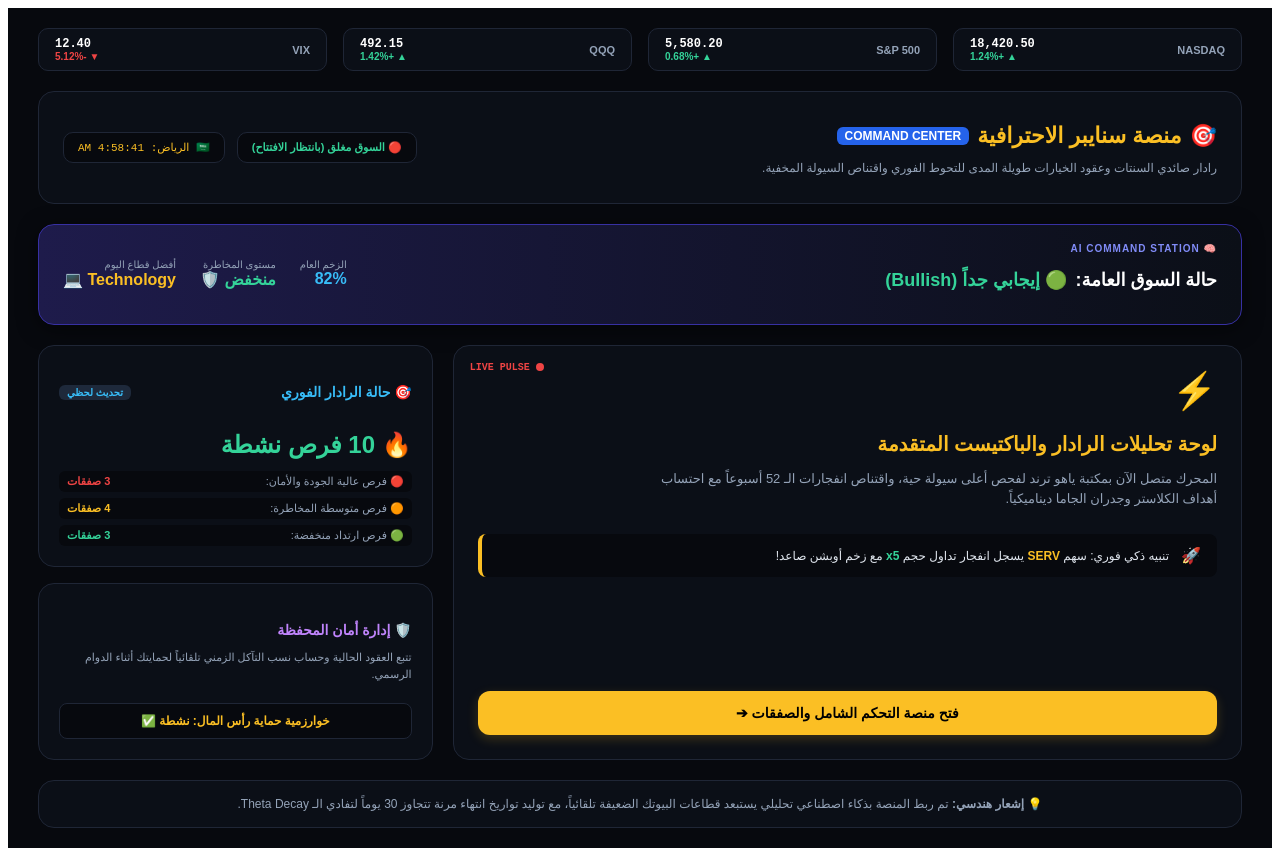
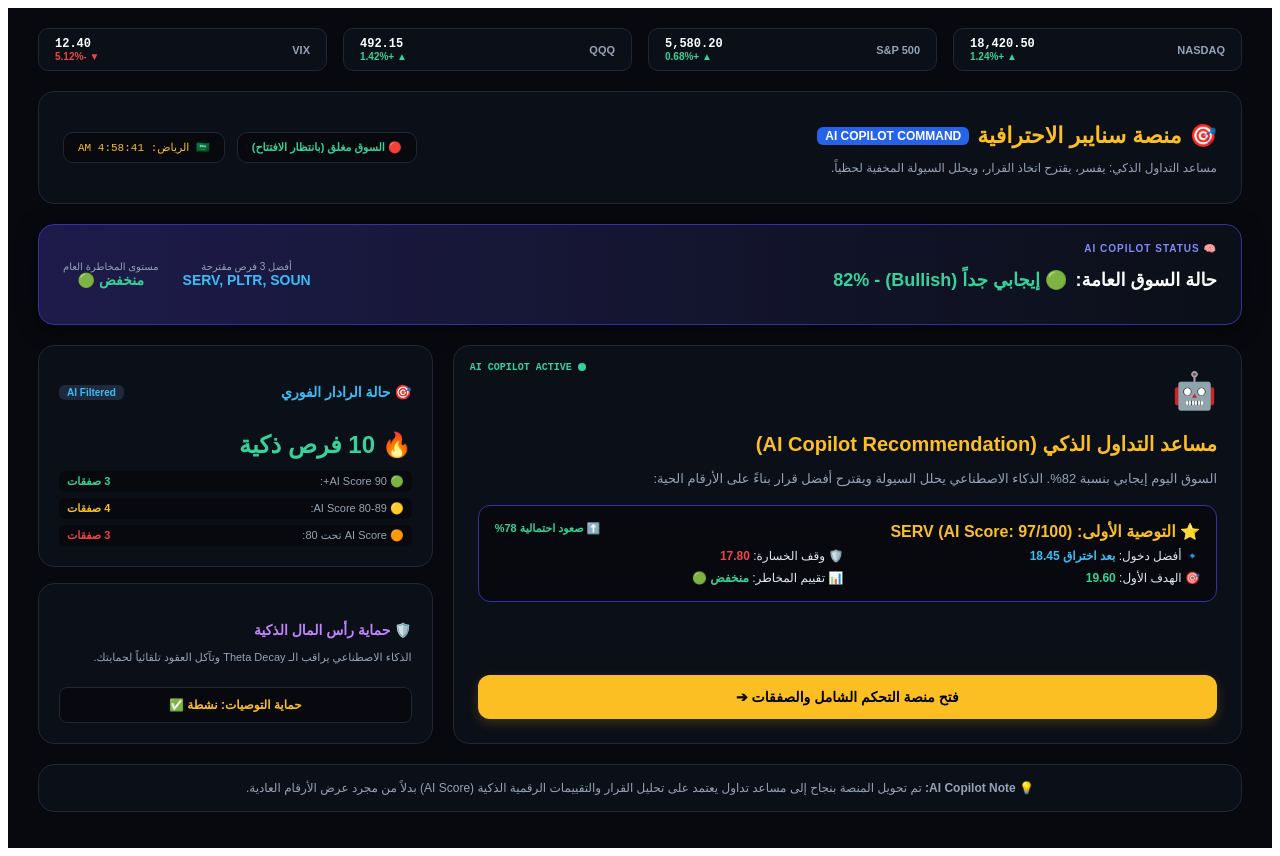
Before and after one commit to fares1040/trading-bot-pro, a Next.js app: page / in a window 1280 px wide. Built offline with nearby package versions, Linux system fonts and the light colour scheme.

Commit message:
Update page.jsx

```diff
--- a/app/page.jsx
+++ b/app/page.jsx
@@ -8,7 +8,6 @@ export default function HomePage() {
   const [riyadhTime, setRiyadhTime] = useState('');
   const [marketStatus, setMarketStatus] = useState('جاري الفحص...');
 
-  // مؤشرات السوق الحية
   const [indices, setIndices] = useState([
     { name: 'NASDAQ', value: '18,420.50', change: '+1.24%', isUp: true },
     { name: 'S&P 500', value: '5,580.20', change: '+0.68%', isUp: true },
@@ -16,7 +15,6 @@ export default function HomePage() {
     { name: 'VIX', value: '12.40', change: '-5.12%', isUp: false },
   ]);
 
-  // تحديث وقت الرياض وحالة السوق الحية
   useEffect(() => {
     const updateTime = () => {
       const now = new Date();
@@ -33,7 +31,7 @@ export default function HomePage() {
   return (
     <div style={{ minHeight: '100vh', backgroundColor: '#07090E', color: '#F8FAFC', fontFamily: 'sans-serif', direction: 'rtl', padding: '20px 30px' }}>
 
-      {/* 8) مباشر Widget شريط المؤشرات العالمي المباشر في أعلى الصفحة */}
+      {/* شريط المؤشرات العالمي المباشر */}
       <div style={{ display: 'flex', gap: '16px', overflowX: 'auto', marginBottom: '16px', paddingBottom: '4px' }}>
         {indices.map((idx, i) => (
           <div key={i} style={{ flex: '1', minWidth: '150px', backgroundColor: '#0B0F17', border: '1px solid #1F2636', borderRadius: '10px', padding: '8px 16px', display: 'flex', justifyContent: 'space-between', alignItems: 'center' }}>
@@ -48,13 +46,13 @@ export default function HomePage() {
         ))}
       </div>
 
-      {/* الشريط العلوي للهوية والتوقيت */}
+      {/* الشريط العلوي */}
       <div style={{ display: 'flex', justifyContent: 'space-between', alignItems: 'center', marginBottom: '20px', backgroundColor: '#0B0F17', padding: '16px 24px', borderRadius: '16px', border: '1px solid #1F2636' }}>
         <div>
           <h1 style={{ color: '#FBBF24', fontSize: '22px', fontWeight: '900', marginBottom: '4px', display: 'flex', alignItems: 'center', gap: '8px' }}>
-            <span>🎯</span> منصة سنايبر الاحترافية <span style={{ fontSize: '12px', backgroundColor: '#2563EB', color: '#FFF', padding: '2px 8px', borderRadius: '6px' }}>COMMAND CENTER</span>
+            <span>🎯</span> منصة سنايبر الاحترافية <span style={{ fontSize: '12px', backgroundColor: '#2563EB', color: '#FFF', padding: '2px 8px', borderRadius: '6px' }}>AI COPILOT COMMAND</span>
           </h1>
-          <p style={{ color: '#94A3B8', fontSize: '12px' }}>رادار صائدي السنتات وعقود الخيارات طويلة المدى للتحوط الفوري واقتناص السيولة المخفية.</p>
+          <p style={{ color: '#94A3B8', fontSize: '12px' }}>مساعد التداول الذكي: يفسر، يقترح اتخاذ القرار، ويحلل السيولة المخفية لحظياً.</p>
         </div>
         <div style={{ display: 'flex', gap: '12px', alignItems: 'center' }}>
           <div style={{ backgroundColor: '#07090E', padding: '8px 14px', borderRadius: '10px', border: '1px solid #1F2636', fontSize: '11px', color: '#34D399', fontWeight: 'bold' }}>
@@ -66,54 +64,55 @@ export default function HomePage() {
         </div>
       </div>
 
-      {/* 3) لوحة التحكم الذكية العريضة في البداية AI Market Status */}
+      {/* لوحة تحكم الذكاء الاصطناعي العامة AI Market Status */}
       <div style={{ background: 'linear-gradient(90deg, #1E1B4B 0%, #0B0F17 100%)', border: '1px solid #3730A3', borderRadius: '16px', padding: '18px 24px', marginBottom: '20px', display: 'flex', justifyContent: 'space-between', alignItems: 'center', boxShadow: '0 4px 20px rgba(0,0,0,0.5)' }}>
         <div>
-          <span style={{ fontSize: '10px', textTransform: 'uppercase', letterSpacing: '1px', color: '#818CF8', fontWeight: 'bold', display: 'block', marginBottom: '4px' }}>🧠 AI COMMAND STATION</span>
+          <span style={{ fontSize: '10px', textTransform: 'uppercase', letterSpacing: '1px', color: '#818CF8', fontWeight: 'bold', display: 'block', marginBottom: '4px' }}>🧠 AI COPILOT STATUS</span>
           <h2 style={{ fontSize: '18px', fontWeight: '900', color: '#FFFFFF', display: 'flex', alignItems: 'center', gap: '8px' }}>
-            حالة السوق العامة: <span style={{ color: '#34D399' }}>🟢 إيجابي جداً (Bullish)</span>
+            حالة السوق العامة: <span style={{ color: '#34D399' }}>🟢 إيجابي جداً (Bullish) - 82%</span>
           </h2>
         </div>
-        <div style={{ display: 'flex', gap: '24px', textArrign: 'center' }}>
+        <div style={{ display: 'flex', gap: '24px', textAlign: 'center' }}>
           <div>
-            <div style={{ fontSize: '10px', color: '#94A3B8' }}>الزخم العام</div>
-            <div style={{ fontSize: '16px', fontWeight: 'bold', color: '#38BDF8' }}>82%</div>
+            <div style={{ fontSize: '10px', color: '#94A3B8' }}>أفضل 3 فرص مقترحة</div>
+            <div style={{ fontSize: '14px', fontWeight: 'bold', color: '#38BDF8' }}>SERV, PLTR, SOUN</div>
           </div>
           <div>
-            <div style={{ fontSize: '10px', color: '#94A3B8' }}>مستوى المخاطرة</div>
-            <div style={{ fontSize: '16px', fontWeight: 'bold', color: '#34D399' }}>منخفض 🛡️</div>
-          </div>
-          <div>
-            <div style={{ fontSize: '10px', color: '#94A3B8' }}>أفضل قطاع اليوم</div>
-            <div style={{ fontSize: '16px', fontWeight: 'bold', color: '#FBBF24' }}>Technology 💻</div>
+            <div style={{ fontSize: '10px', color: '#94A3B8' }}>مستوى المخاطرة العام</div>
+            <div style={{ fontSize: '14px', fontWeight: 'bold', color: '#34D399' }}>منخفض 🟢</div>
           </div>
         </div>
       </div>
 
-      {/* 2) هيكل الكروت المتفاوتة (Bloomberg Style) - كرت رئيسي ضخم وكرتين جانبية */}
+      {/* الرادار والتحليلات المتقدمة */}
       <div style={{ display: 'grid', gridTemplateColumns: '2fr 1fr', gap: '20px', marginBottom: '20px' }}>
 
-        {/* الكرت الرئيسي الأكبر: الرادار والنبض الذكي */}
+        {/* الكرت الرئيسي: توصيات AI Copilot الفورية */}
         <div style={{ backgroundColor: '#0B0F17', border: '1px solid #1F2636', borderRadius: '16px', padding: '24px', display: 'flex', flexDirection: 'column', justifyContent: 'space-between', position: 'relative', overflow: 'hidden' }}>
-          {/* تأثير نبضة حية علوية لجلب الانتباه البصري */}
           <div style={{ position: 'absolute', top: '16px', left: '16px', display: 'flex', alignItems: 'center', gap: '6px' }}>
-            <span style={{ width: '8px', height: '8px', borderRadius: '50%', backgroundColor: '#EF4444', display: 'inline-block', animate: 'pulse 1s infinite' }}></span>
-            <span style={{ fontSize: '10px', color: '#EF4444', fontWeight: 'bold', fontFamily: 'monospace' }}>LIVE PULSE</span>
+            <span style={{ width: '8px', height: '8px', borderRadius: '50%', backgroundColor: '#34D399', display: 'inline-block' }}></span>
+            <span style={{ fontSize: '10px', color: '#34D399', fontWeight: 'bold', fontFamily: 'monospace' }}>AI COPILOT ACTIVE</span>
           </div>
 
           <div>
-            <div style={{ fontSize: '36px', marginBottom: '8px' }}>⚡</div>
-            <h3 style={{ color: '#FBBF24', fontSize: '20px', fontWeight: '900', marginBottom: '8px' }}>لوحة تحليلات الرادار والباكتيست المتقدمة</h3>
-            <p style={{ color: '#94A3B8', fontSize: '13px', lineHeight: '1.6', marginBottom: '24px', maxWidth: '80%' }}>
-              المحرك متصل الآن بمكتبة ياهو ترند لفحص أعلى سيولة حية، واقتناص انفجارات الـ 52 أسبوعاً مع احتساب أهداف الكلاستر وجدران الجاما ديناميكياً.
+            <div style={{ fontSize: '36px', marginBottom: '8px' }}>🤖</div>
+            <h3 style={{ color: '#FBBF24', fontSize: '20px', fontWeight: '900', marginBottom: '8px' }}>مساعد التداول الذكي (AI Copilot Recommendation)</h3>
+            <p style={{ color: '#94A3B8', fontSize: '13px', lineHeight: '1.6', marginBottom: '16px' }}>
+              السوق اليوم إيجابي بنسبة 82%. الذكاء الاصطناعي يحلل السيولة ويقترح أفضل قرار بناءً على الأرقام الحية:
             </p>
 
-            {/* إشعار عاجل منبثق مدمج يكسر جمود اللوحة */}
-            <div style={{ backgroundColor: '#07090E', borderLeft: '4px solid #FBBF24', padding: '12px 16px', borderRadius: '8px', marginBottom: '20px', display: 'flex', alignItems: 'center', gap: '12px' }}>
-              <span style={{ fontSize: '16px' }}>🚀</span>
-              <span style={{ fontSize: '12px', color: '#E2E8F0' }}>
-                تنبيه ذكي فوري: سهم <strong style={{ color: '#FBBF24' }}>SERV</strong> يسجل انفجار تداول حجم <strong style={{ color: '#34D399' }}>x5</strong> مع زخم أوبشن صاعد!
-              </span>
+            {/* تفاصيل التوصية المثالية المقترحة */}
+            <div style={{ backgroundColor: '#07090E', border: '1px solid #3730A3', padding: '16px', borderRadius: '12px', marginBottom: '20px' }}>
+              <div style={{ display: 'flex', justifyContent: 'space-between', marginBottom: '8px' }}>
+                <span style={{ color: '#FBBF24', fontWeight: 'bold' }}>⭐ التوصية الأولى: SERV (AI Score: 97/100)</span>
+                <span style={{ color: '#34D399', fontSize: '11px', fontWeight: 'bold' }}>⬆️ صعود احتمالية 78%</span>
+              </div>
+              <div style={{ fontSize: '12px', color: '#E2E8F0', display: 'grid', gridTemplateColumns: '1fr 1fr', gap: '8px' }}>
+                <div>🔹 أفضل دخول: <strong style={{ color: '#38BDF8' }}>بعد اختراق 18.45</strong></div>
+                <div>🛡️ وقف الخسارة: <strong style={{ color: '#EF4444' }}>17.80</strong></div>
+                <div>🎯 الهدف الأول: <strong style={{ color: '#34D399' }}>19.60</strong></div>
+                <div>📊 تقييم المخاطر: <strong style={{ color: '#34D399' }}>منخفض 🟢</strong></div>
+              </div>
             </div>
           </div>
 
@@ -125,53 +124,49 @@ export default function HomePage() {
           </Link>
         </div>
 
-        {/* الكروت الجانبية المتوسطة - مرتبة عمودياً كملخص سريع */}
+        {/* الكروت الجانبية */}
         <div style={{ display: 'flex', flexDirection: 'column', gap: '16px' }}>
 
-          {/* كرت إحصائيات الفرص المفصل المحدث */}
           <div style={{ backgroundColor: '#0B0F17', border: '1px solid #1F2636', borderRadius: '16px', padding: '20px' }}>
             <div style={{ display: 'flex', justifyContent: 'space-between', alignItems: 'center', marginBottom: '12px' }}>
               <h4 style={{ color: '#38BDF8', fontSize: '14px', fontWeight: 'bold' }}>🎯 حالة الرادار الفوري</h4>
-              <span style={{ backgroundColor: '#1E293B', color: '#38BDF8', padding: '2px 8px', borderRadius: '6px', fontSize: '10px', fontWeight: 'bold' }}>تحديث لحظي</span>
+              <span style={{ backgroundColor: '#1E293B', color: '#38BDF8', padding: '2px 8px', borderRadius: '6px', fontSize: '10px', fontWeight: 'bold' }}>AI Filtered</span>
             </div>
 
-            <div style={{ color: '#34D399', fontSize: '24px', fontWeight: '900', marginBottom: '12px' }}>🔥 10 فرص نشطة</div>
+            <div style={{ color: '#34D399', fontSize: '24px', fontWeight: '900', marginBottom: '12px' }}>🔥 10 فرص ذكية</div>
 
-            {/* تفصيل الفرص الذكي بناءً على مستوى الجودة */}
             <div style={{ display: 'flex', flexDirection: 'column', gap: '6px', fontSize: '11px', color: '#94A3B8' }}>
               <div style={{ display: 'flex', justifyContent: 'space-between', padding: '4px 8px', backgroundColor: '#07090E', borderRadius: '6px' }}>
-                <span>🔴 فرص عالية الجودة والأمان:</span>
-                <strong style={{ color: '#EF4444' }}>3 صفقات</strong>
+                <span>🟢 AI Score 90+:</span>
+                <strong style={{ color: '#34D399' }}>3 صفقات</strong>
               </div>
               <div style={{ display: 'flex', justifyContent: 'space-between', padding: '4px 8px', backgroundColor: '#07090E', borderRadius: '6px' }}>
-                <span>🟠 فرص متوسطة المخاطرة:</span>
+                <span>🟡 AI Score 80-89:</span>
                 <strong style={{ color: '#FBBF24' }}>4 صفقات</strong>
               </div>
               <div style={{ display: 'flex', justifyContent: 'space-between', padding: '4px 8px', backgroundColor: '#07090E', borderRadius: '6px' }}>
-                <span>🟢 فرص ارتداد منخفضة:</span>
-                <strong style={{ color: '#34D399' }}>3 صفقات</strong>
+                <span>🟠 AI Score تحت 80:</span>
+                <strong style={{ color: '#EF4444' }}>3 صفقات</strong>
               </div>
             </div>
           </div>
 
-          {/* كرت إدارة المخاطر */}
           <div style={{ backgroundColor: '#0B0F17', border: '1px solid #1F2636', borderRadius: '16px', padding: '20px', flex: '1', display: 'flex', flexDirection: 'column', justifyContent: 'space-between' }}>
             <div>
-              <h4 style={{ color: '#C084FC', fontSize: '14px', fontWeight: 'bold', marginBottom: '6px' }}>🛡️ إدارة أمان المحفظة</h4>
-              <p style={{ color: '#94A3B8', fontSize: '11px', lineHeight: '1.5' }}>تتبع العقود الحالية وحساب نسب التآكل الزمني تلقائياً لحمايتك أثناء الدوام الرسمي.</p>
+              <h4 style={{ color: '#C084FC', fontSize: '14px', fontWeight: 'bold', marginBottom: '6px' }}>🛡️ حماية رأس المال الذكية</h4>
+              <p style={{ color: '#94A3B8', fontSize: '11px', lineHeight: '1.5' }}>الذكاء الاصطناعي يراقب الـ Theta Decay وتآكل العقود تلقائياً لحمايتك.</p>
             </div>
             <div style={{ color: '#FBBF24', fontSize: '12px', fontWeight: 'bold', backgroundColor: '#07090E', padding: '10px', borderRadius: '8px', border: '1px solid #1F2636', textAlign: 'center', marginTop: '10px' }}>
-              خوارزمية حماية رأس المال: نشطة ✅
+              حماية التوصيات: نشطة ✅
             </div>
           </div>
 
         </div>
       </div>
 
-      {/* قسم الإرشادات السفلي */}
       <div style={{ backgroundColor: '#0B0F17', border: '1px solid #1F2636', borderRadius: '16px', padding: '16px 24px', textAlign: 'center' }}>
         <p style={{ color: '#94A3B8', fontSize: '12px', margin: '0' }}>
-          💡 <strong>إشعار هندسي:</strong> تم ربط المنصة بذكاء اصطناعي تحليلي يستبعد قطاعات البيوتك الضعيفة تلقائياً، مع توليد تواريخ انتهاء مرنة تتجاوز 30 يوماً لتفادي الـ Theta Decay.
+          💡 <strong>AI Copilot Note:</strong> تم تحويل المنصة بنجاح إلى مساعد تداول يعتمد على تحليل القرار والتقييمات الرقمية الذكية (AI Score) بدلاً من مجرد عرض الأرقام العادية.
         </p>
       </div>
 
```
